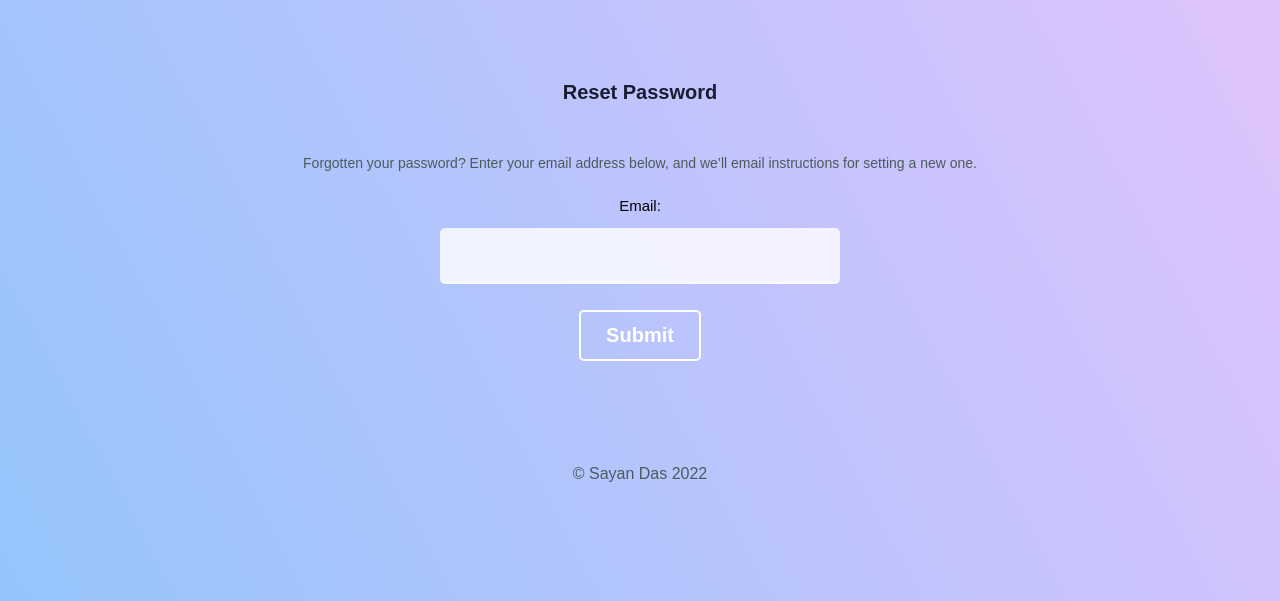
After one commit to logansayan/ideas-live, a Django app: page /reset_password in a window 1280 px wide. The commit adds this page. Shown: the top 601 px of the page. Run offline with Django 4.2, Linux system fonts and the light colour scheme; some libraries are stand-ins or nearby versions; some web fonts are replaced.

Commit message:
add password reset functionality

```diff
--- a/ideas/urls.py
+++ b/ideas/urls.py
@@ -15,6 +15,7 @@ Including another URLconf
 """
 from django.contrib import admin
 from django.urls import path, include
+from django.contrib.auth import views as auth_views
 
 from django.conf import settings
 from django.conf.urls.static import static
@@ -22,7 +23,11 @@ from django.conf.urls.static import static
 urlpatterns = [
     path('admin/', admin.site.urls),
     path("", include("notes.urls")),
-    path("", include("users.urls"))
+    path("", include("users.urls")),
+    path("reset_password", auth_views.PasswordResetView.as_view(template_name="reset_password.html"), name="reset_password"),
+    path("reset_password_sent", auth_views.PasswordResetDoneView.as_view(template_name="reset_password_sent.html"), name="password_reset_done"),
+    path("reset/<uidb64>/<token>/", auth_views.PasswordResetConfirmView.as_view(template_name="reset_confirm.html"), name="password_reset_confirm"),
+    path("reset_password_complete", auth_views.PasswordResetCompleteView.as_view(template_name="reset_password_complete.html"), name="password_reset_complete")
 ]
 
 urlpatterns += static(settings.STATIC_URL, document_root=settings.STATIC_ROOT)
--- a/static/sass/_layout.scss
+++ b/static/sass/_layout.scss
@@ -25,6 +25,12 @@
 
     @include respond(tab-port) {
         min-width: 30rem;
+    }
+
+    &__label {
+        font-size: 1.5rem;
+        font-weight: 300;
+        margin-top: 2rem;
     }
 
     &__input {
--- a/static/sass/_typography.scss
+++ b/static/sass/_typography.scss
@@ -96,6 +96,12 @@
   }
 }
 
+.subheading {
+  font-size: 1.4rem;
+  font-weight: 400;
+  color: $color-dark;
+}
+
 .button-group {
   margin-top: 4rem;
   display: flex;
--- a/static/style.css
+++ b/static/style.css
@@ -117,6 +117,11 @@ body {
   .phrase span {
     transition: opacity .2s; }
 
+.subheading {
+  font-size: 1.4rem;
+  font-weight: 400;
+  color: #4C5B5C; }
+
 .button-group {
   margin-top: 4rem;
   display: flex;
@@ -171,6 +176,10 @@ body {
   @media (max-width: 59.375em) {
     .auth {
       min-width: 30rem; } }
+  .auth__label {
+    font-size: 1.5rem;
+    font-weight: 300;
+    margin-top: 2rem; }
   .auth__input {
     width: 100%;
     background-color: rgba(255, 255, 255, 0.8);
--- /dev/null
+++ b/templates/reset_password.html
@@ -0,0 +1,62 @@
+{% extends 'base.html' %}
+
+
+
+{% block content %}
+
+<style>
+
+  .auth input[type="email"] {
+    width: 100%;
+    background-color: rgba(255, 255, 255, 0.8);
+    border: none;
+    border-bottom: 3px solid rgba(255, 255, 255, 0.5);
+    padding: 1.5rem 3rem;
+    font-size: 2rem;
+    font-family: inherit;
+    border-radius: 5px;
+    transition: all .2s;
+  }
+
+  .auth input[type="email"]:not(:last-child) {
+    margin: 1rem 0;
+  }
+
+  .auth input[type="email"]:focus,
+  .auth input[type="email"]:active {
+    outline: none;
+    background-color: rgba(255, 255, 255, 0.5);
+    border-bottom: 3px solid #4C5B5C;
+  }
+
+  .auth input[type="submit"] {
+    margin-top: 1.6rem;
+    font-family: inherit;
+    font-size: 2rem;
+    font-weight: 700;
+    background-color: transparent;
+    color: #FFF;
+    border: 2px solid #FFF;
+    padding: 1.2rem 2.5rem;
+    border-radius: 5px;
+    cursor: pointer;
+    transition: all .2s;
+  }
+
+  .auth input[type="submit"]:hover {
+    background-color: #FFF;
+    color: #4C5B5C; }
+</style>
+
+  <h3 class="phrase">Reset password</h3>
+  <p class="subheading">Forgotten your password? Enter your email address below, and we’ll email instructions for setting a new one.</p>
+
+  <form action="" class="auth" method="POST">
+    {% csrf_token %}
+    {% for field in form %}
+      <h4 class="auth__label">{{ field.label }}:</h4>
+      {{ field }}
+    {% endfor %}
+    <input type="submit" value="Submit">
+  </form>
+{% endblock content %}
--- a/users/models.py
+++ b/users/models.py
@@ -7,7 +7,7 @@ import uuid
 class Profile(models.Model):
   user = models.OneToOneField(User, on_delete=models.CASCADE, null=True, blank=True)
   username = models.CharField(max_length=200, blank=True, null=True)
-  email = models.EmailField(max_length=500, blank=True, null=True)
+  email = models.EmailField(max_length=500, blank=True, null=True, unique=True)
   created = models.DateTimeField(auto_now_add=True)
   id = models.UUIDField(default=uuid.uuid4, unique=True, primary_key=True, editable=False)
 
--- a/users/templates/users/register_login.html
+++ b/users/templates/users/register_login.html
@@ -30,7 +30,7 @@
       {% csrf_token %}
       <input type="text" class="auth__input" placeholder="Username" name="username">
       <input type="password" class="auth__input" placeholder="Password" name="password">
-      <a href="" class="auth__forgot">Forgot password?</a>
+      <a href="{% url 'reset_password' %}" class="auth__secondary-btn">Forgot password?</a>
       <div class="auth__button-group">
           <button type="submit" class="auth__submit">Login</button>
           <a href="{% url 'register' %}" class="auth__secondary-btn">Don't have an account?</a>
```
Also changed, not shown: templates/reset_confirm.html (added, +60 -0 lines), templates/reset_password_complete.html (added, +7 -0 lines), templates/reset_password_sent.html (added, +7 -0 lines), db.sqlite3.
